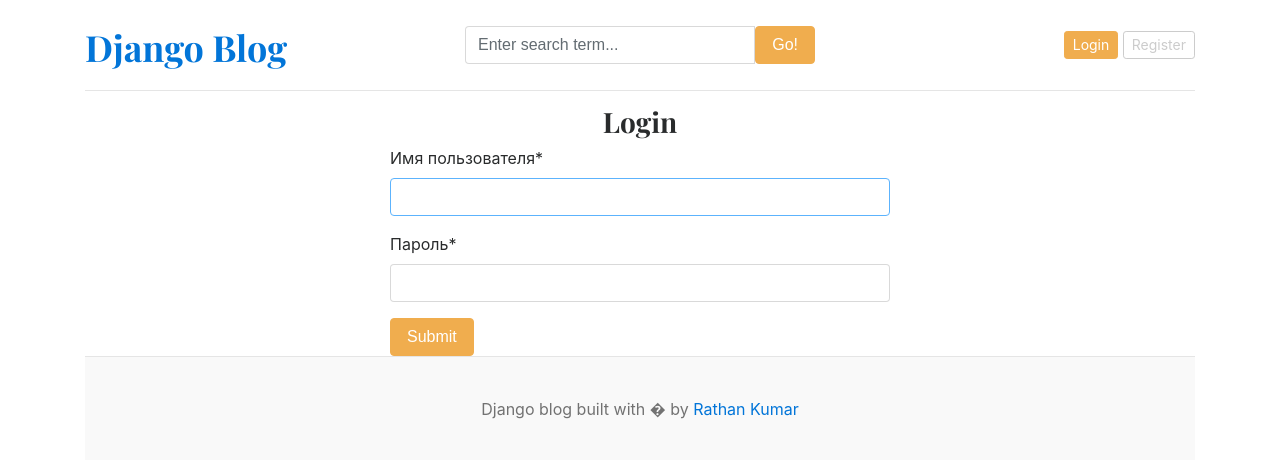
After one commit to ulugbekusmanovdev/django-blog, a Django app: page /login/ in a window 1280 px wide. The commit adds this page. Shown: the top 460 px of the page. Run offline with Django 4.2, Linux system fonts and the light colour scheme; data that the repository does not hold is empty; some libraries are stand-ins or nearby versions.

Commit message:
login functionality done

```diff
--- a/home/urls.py
+++ b/home/urls.py
@@ -4,7 +4,10 @@ from . import views
 urlpatterns = [
     path('', views.home, name='home'),
     path('<int:category_id>/', views.category, name='category'),
-    path('<slug:slug>/', views.blogs, name='blogs'),
+    path('blogs/<slug:slug>/', views.blogs, name='blogs'),
     path('blogs/search', views.search, name='search'),
+    path('register/', views.register, name='register'),
+    path('login/', views.login, name='login'),
+    path('logout/', views.logout, name='logout'),
 
 ]
--- a/home/views.py
+++ b/home/views.py
@@ -1,7 +1,10 @@
-from django.shortcuts import render, get_object_or_404
+from django.shortcuts import render, get_object_or_404, redirect
 from .models import *
 from django.http import HttpResponse
 from django.db.models import Q
+from .forms import RegistrationForm
+from django.contrib.auth.forms import AuthenticationForm
+from django.contrib import auth
 
 # Create your views here.
 def home(request):
@@ -32,3 +35,38 @@ def search(request):
         )
     context = {'blogs': blogs, 'keyword': keyword}
     return render(request, 'search.html', context)
+
+
+#login, registrations functionality
+def register(request):
+    if request.method == 'POST':
+        form = RegistrationForm(request.POST)
+        if form.is_valid():
+            form.save()
+            return redirect('home')
+    else:
+        form = RegistrationForm()
+
+    context = {'form': form}
+    return render(request, 'register.html', context)
+
+
+def login(request):
+    if request.method == 'POST':
+        form = AuthenticationForm(request, request.POST)
+        if form.is_valid():
+            username=form.cleaned_data['username']
+            password=form.cleaned_data['password']
+
+            user = auth.authenticate(username=username, password=password)
+            if user is not None:
+                auth.login(request, user)
+            return redirect('home')
+    form = AuthenticationForm()
+
+    context = {'form': form}
+    return render(request, 'login.html', context)
+
+def logout(request):
+    auth.logout(request)
+    return redirect('home')
--- a/templates/base.html
+++ b/templates/base.html
@@ -26,8 +26,14 @@
             </form>
           </div>
           <div class="col-4 d-flex justify-content-end align-items-center">
-            <a class="btn btn-sm btn-warning" href="#">Login</a> &nbsp;
-            <a class="btn btn-sm btn-outline-secondary" href="#">Register</a>
+            {% if not user.is_authenticated %}
+            <a class="btn btn-sm btn-warning" href="{% url 'login' %}">Login</a> &nbsp;
+            <a class="btn btn-sm btn-outline-secondary" href="{% url 'register' %}">Register</a>
+            {% else %}
+            <span>Hello, {{user}}</span>
+            &emsp;
+            <span><a href="{% url 'logout' %}">Logout</a></span>
+            {% endif %}
           </div>
         </div>
       </header>
--- /dev/null
+++ b/templates/login.html
@@ -0,0 +1,12 @@
+{% extends 'base.html' %}
+
+{% block content %}
+{% load crispy_forms_tags %}
+<h3 class="text-center">Login</h3>
+<form action="{% url 'login' %}" method="POST" style="width: 500px; margin:auto;">
+    {% csrf_token %}
+    {{form | crispy}}
+
+    <button class="btn btn-warning" type="submit">Submit</button>
+</form>
+{% endblock %}
```
Also changed, not shown: blog/settings.py (+6 -1 lines), home/forms.py (added, +7 -0 lines), templates/register.html (added, +12 -0 lines).
